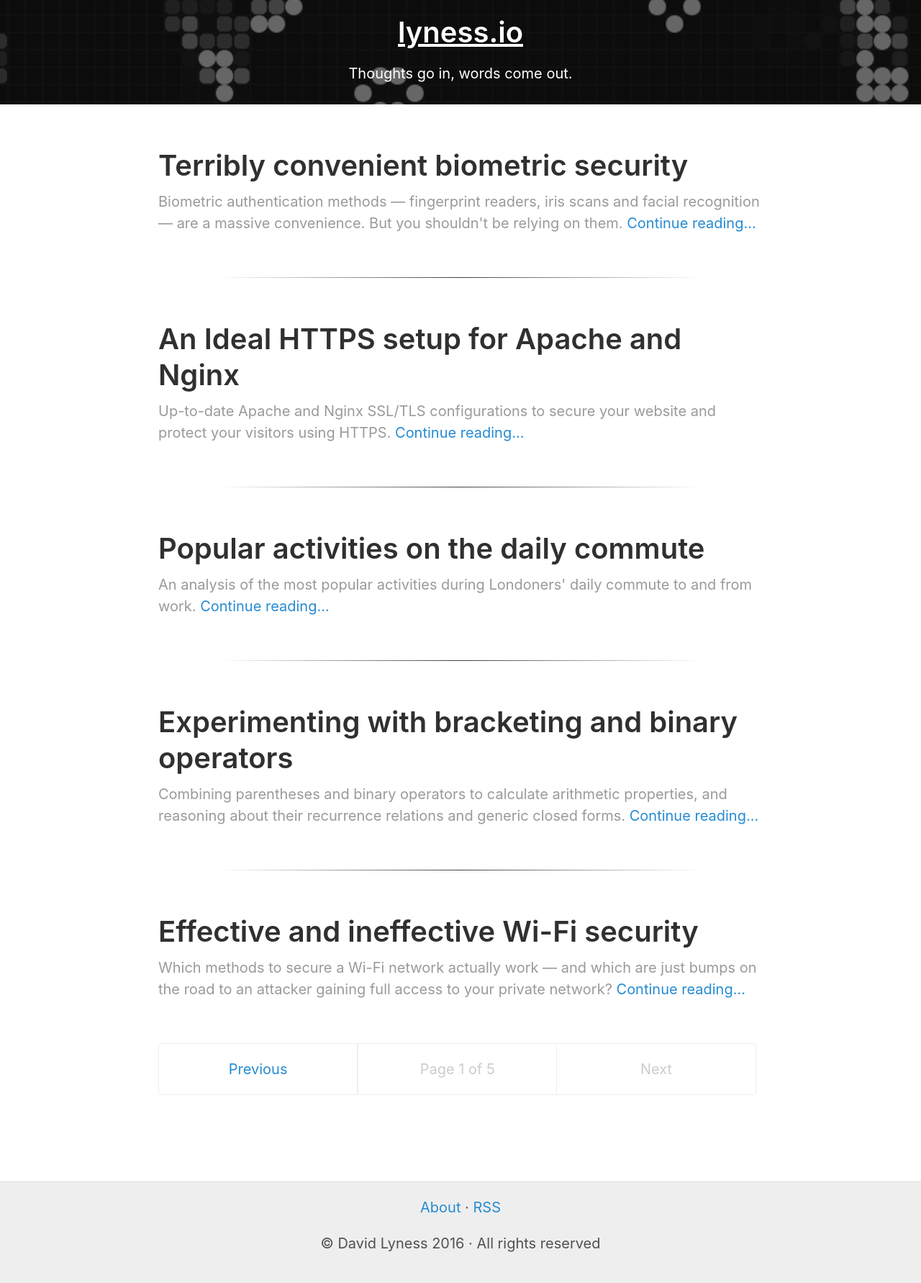
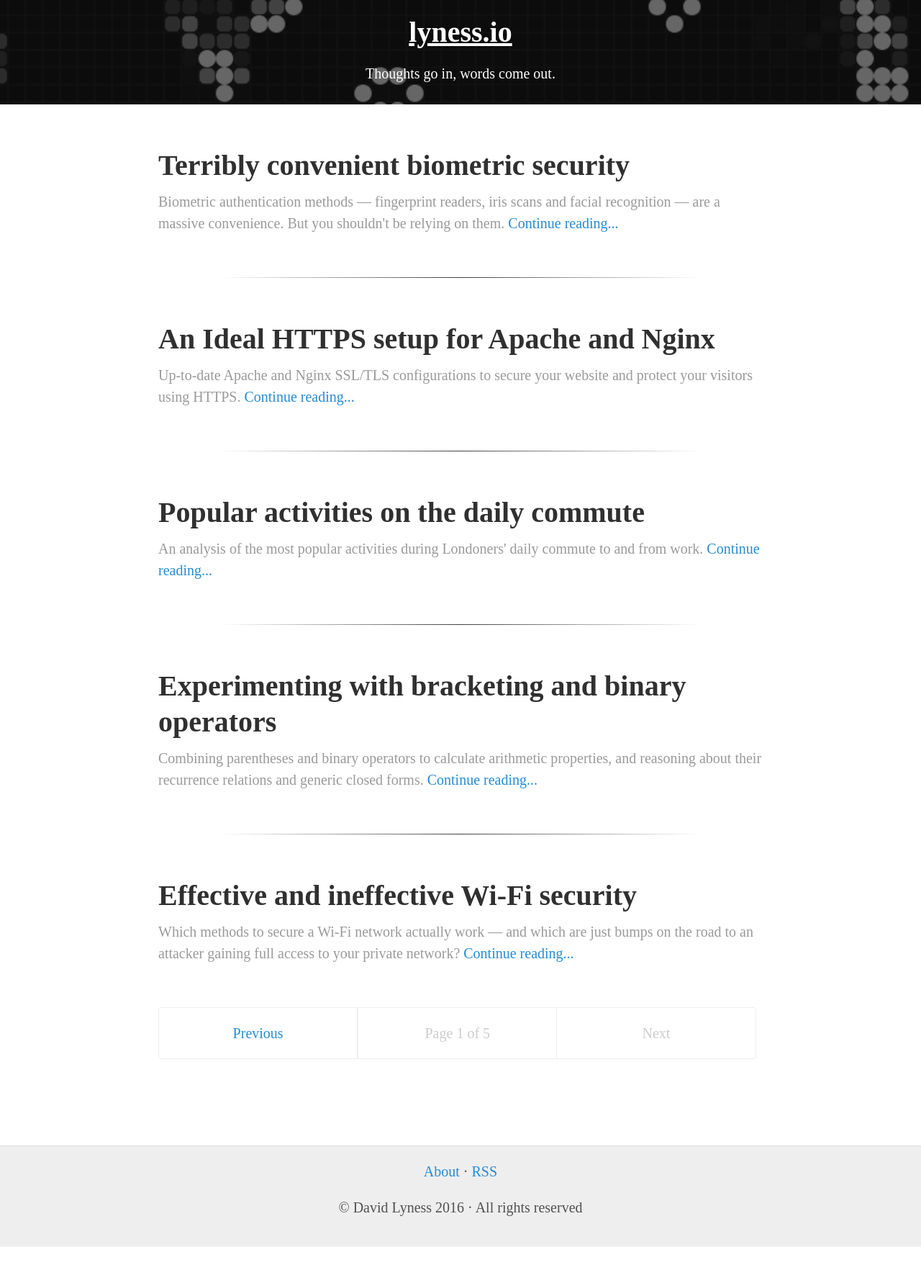
Before and after one commit to davidlyness/davidlyness.com, a Jekyll site: the page built from index.html, in a window 1280 px wide. Shown: the whole page at 72% size. Built offline with Jekyll 4.4.1, drawn with Linux system fonts in a browser that asks for light colours; some web fonts are replaced; the list of posts is cut into pages by our own code; after the commit the page ends 1732 px from its top, so only the background shows below that.

Commit message:
Wider Google font compatibility

```diff
--- a/_sass/_font.scss
+++ b/_sass/_font.scss
@@ -2,5 +2,5 @@
   font-family: 'Merriweather';
   font-style: normal;
   font-weight: 300;
-  src: local('Merriweather Light'), local('Merriweather-Light'), url(https://fonts.gstatic.com/s/merriweather/v13/ZvcMqxEwPfh2qDWBPxn6nrsKtFnhOiVZh9MDlvO1Vys.woff2) format('woff2'), url(https://fonts.gstatic.com/s/merriweather/v13/ZvcMqxEwPfh2qDWBPxn6nmB7wJ9CoPCp9n30ZBThZ1I.woff) format('woff');
+  src: local('Merriweather Light'), local('Merriweather-Light'), url(https://fonts.gstatic.com/s/merriweather/v13/ZvcMqxEwPfh2qDWBPxn6nmB7wJ9CoPCp9n30ZBThZ1I.woff) format('woff');
 }
--- a/_sass/_variables.scss
+++ b/_sass/_variables.scss
@@ -12,7 +12,7 @@
 $blue: #268bd2;
 $brown: #8f5536;
 
-$root-font-family: MerriWeather, -apple-system, BlinkMacSystemFont, "Segoe UI", "Roboto", "Oxygen", "Ubuntu", "Cantarell", "Fira Sans", "Droid Sans", "Helvetica Neue", Arial, serif;
+$root-font-family: Merriweather;
 $root-font-size: 16px;
 $root-line-height: 1.5;
 
```
